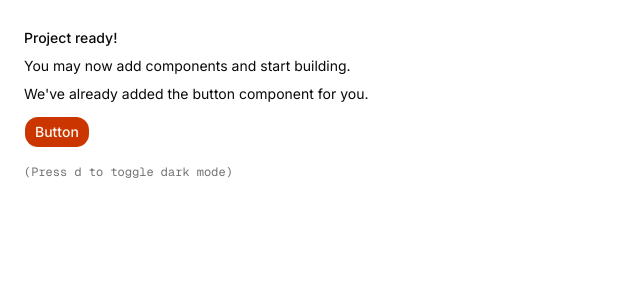
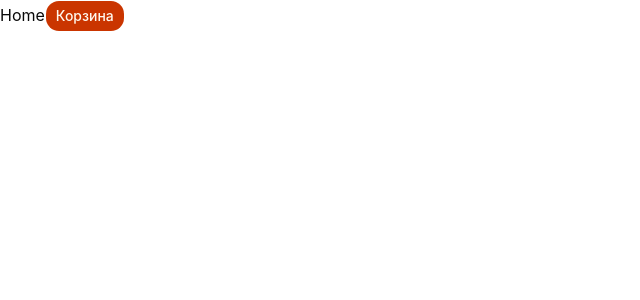
Before and after one commit to Irasov/next-pizza, a Next.js app: page / in a window 1280 px wide. Shown: the top 300 px of the page, without its empty margins (0-640 px from the left). Built offline with nearby package versions, Linux system fonts and the light colour scheme.

Commit message:
refactor: change font

```diff
--- a/app/globals.css
+++ b/app/globals.css
@@ -123,7 +123,7 @@
   body {
     @apply bg-background text-foreground;
   }
-  html {
+  /* html {
     @apply font-sans;
+  } */
 }
-}
--- a/app/layout.tsx
+++ b/app/layout.tsx
@@ -1,15 +1,26 @@
-import { Geist, Geist_Mono, Inter } from "next/font/google"
+import type { Metadata } from 'next';
+import { Nunito } from "next/font/google"
 
 import "./globals.css"
 import { ThemeProvider } from "@/components/theme-provider"
 import { cn } from "@/lib/utils";
 
-const inter = Inter({subsets:['latin'],variable:'--font-sans'})
+const nunito = Nunito({
+  subsets: ['cyrillic'],
+  variable: '--font-nunito',
+  weight: ['400', '500', '600', '700', '800', '900'],
+})
 
-const fontMono = Geist_Mono({
-  subsets: ["latin"],
-  variable: "--font-mono",
-})
+export const metadata: Metadata = {
+  title: 'Next Pizza',
+  description: 'Generated by create next app',
+};
+
+
+// const fontMono = Geist_Mono({
+//   subsets: ["latin"],
+//   variable: "--font-mono",
+// })
 
 export default function RootLayout({
   children,
@@ -20,7 +31,7 @@ export default function RootLayout({
     <html
       lang="en"
       suppressHydrationWarning
-      className={cn("antialiased", fontMono.variable, "font-sans", inter.variable)}
+      className={cn("antialiased", nunito.variable)}
     >
       <body>
         <ThemeProvider>{children}</ThemeProvider>
--- a/app/page.tsx
+++ b/app/page.tsx
@@ -2,18 +2,9 @@ import { Button } from "@/components/ui/button"
 
 export default function Page() {
   return (
-    <div className="flex min-h-svh p-6">
-      <div className="flex max-w-md min-w-0 flex-col gap-4 text-sm leading-loose">
-        <div>
-          <h1 className="font-medium">Project ready!</h1>
-          <p>You may now add components and start building.</p>
-          <p>We&apos;ve already added the button component for you.</p>
-          <Button className="mt-2">Button</Button>
-        </div>
-        <div className="font-mono text-xs text-muted-foreground">
-          (Press <kbd>d</kbd> to toggle dark mode)
-        </div>
-      </div>
-    </div>
+    <h1>
+      Home
+      <Button>Корзина</Button>
+    </h1>
   )
 }
```
Also changed, not shown: 1 other file (tests, documents, lock files or other folders). Lines whose indentation alone changed are shown as unchanged.
